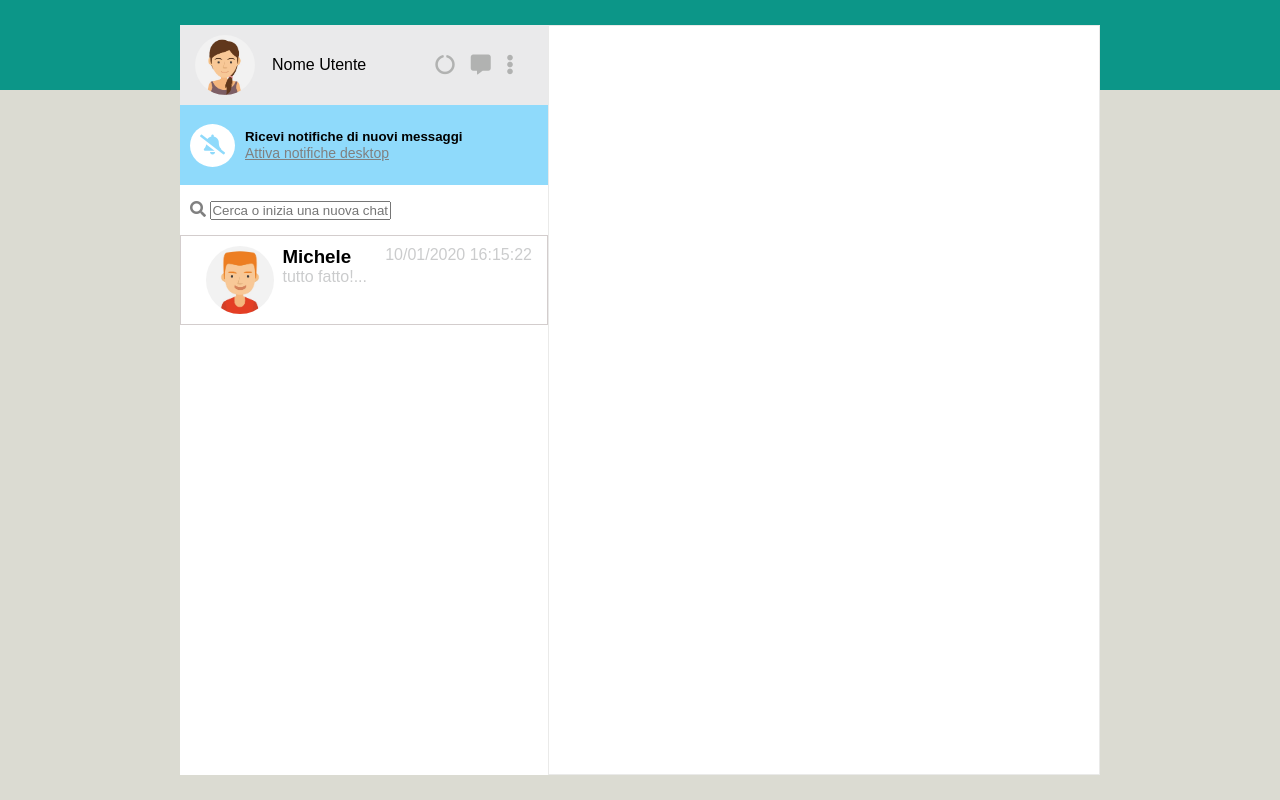
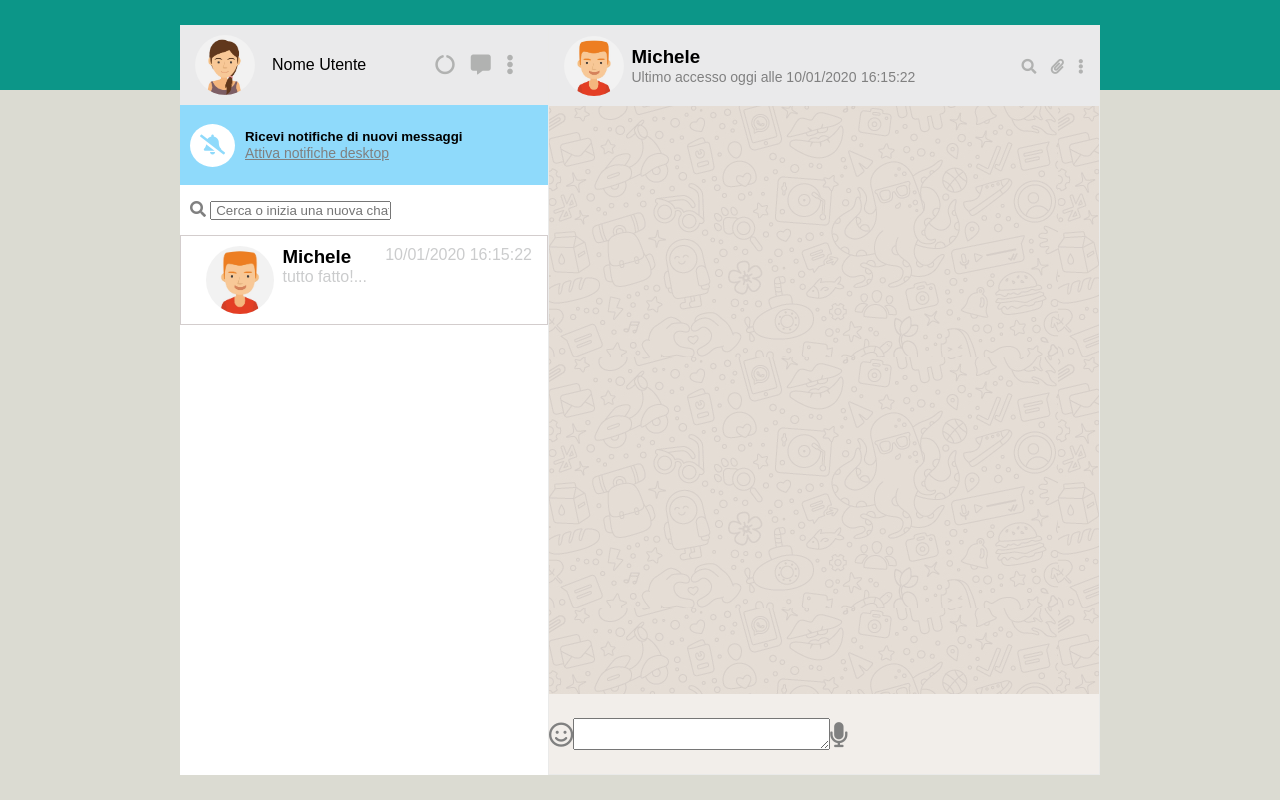
Before and after one commit to Vinc-78/vue-boolzapp, a plain HTML site: page index.html in a window 1280 px wide. Drawn offline with nearby package versions, Linux system fonts and the light colour scheme.

Commit message:
inserita area chat

```diff
--- a/css/style.css
+++ b/css/style.css
@@ -29,7 +29,9 @@
 .chat-box {
   width: 60%;
   height: 100%;
-  border:1px solid rgb(234, 234, 233);}
+  border:1px solid rgb(234, 234, 233);
+  display: flex;
+  flex-direction: column;}
 
 /************************************************
 * Selettori TAG
@@ -164,3 +166,68 @@ z-index: -1;}
                     top:0;
                     right: 5px;}
 .utente_dati span {color:rgb(203, 204, 205)}
+
+
+/************************************************
+* Chat-box
+************************************************/
+/* Nav-bar di destra */
+.nav-right{
+  height: 80px;
+  flex-shrink: 0;
+  background-color: rgb(234, 234, 235);
+}
+
+.nav-right>.user {
+  height: 100%;
+  display: flex;
+  align-items: center;
+}
+
+.nav-right>.user>.img_user {
+  width: 15%;
+  height: 100%;}
+
+
+.nav-right>.user>.img_user img {
+  object-fit: contain;
+  height: 100%;
+  padding: 10px 15px;
+  border-radius: 50%;}
+
+.nav-right .utente_chat {
+  width: 70%;
+}
+
+.nav-right .utente_chat span {
+  color:grey;
+  font-size: 14px;
+}
+
+.nav-right .user_icon {
+  text-align: center;
+  font-size: 15px;
+  color:rgb(177, 178, 177);
+}
+
+.nav-right .user_icon i {margin:0 5px;}
+
+
+/* Chat Area */
+.chat-area {
+  flex-grow: 1;
+  overflow: auto;
+  background-image: url("../img/mine.jpg");
+
+}
+
+/* Chat Search */
+.chat-search{
+  height: 80px;
+  flex-shrink: 0;
+  background-color: rgb(242, 238, 234);
+  color:grey;
+  font-size: 25px;
+  display: flex;
+  align-items: center;
+}
--- a/index.html
+++ b/index.html
@@ -63,7 +63,7 @@
         <div class="cerca_utente">
           <div class="area_ricerca">
             <i class="fas fa-search" style="color: grey;"></i>
-          <input type="text"  placeholder="Cerca o inizia una nuova chat" >
+          <input type="text"   placeholder=" Cerca o inizia una nuova chat" >
           </div>
         </div>
         <!--  -->
@@ -98,6 +98,42 @@
       </div>
       <!-- Sezione di destra -->
       <div class="chat-box">
+        <!-- Nav di destra -->
+        <div class="nav-right">
+          <div class="user">
+            <div class="img_user">
+              <img src="img/avatar_1.jpg" alt="">
+            </div>
+            <div class="utente_chat">
+              <div class="name">
+                <h3>Michele</h3>
+              </div>
+              <div class="ultimo accesso">
+                <span>Ultimo accesso oggi alle </span>
+                <span>10/01/2020</span>
+                <span>16:15:22</span>
+              </div>
+
+            </div>
+            <div class="user_icon">
+              <i class="fas fa-search"></i>
+              <i class="fas fa-paperclip"></i>
+              <i class="fas fa-ellipsis-v"></i>
+            </div>
+          </div>
+
+        </div>
+
+        <div class="chat-area"></div>
+
+        <div class="chat-search">
+          <i class="far fa-smile"></i>
+          <textarea name="" id="" cols="30" rows="2"></textarea  placeholder=" Scrivi un messaggio">
+
+          <i class="fas fa-microphone"></i>
+        </div>
+
+
 
       </div>
 
```
